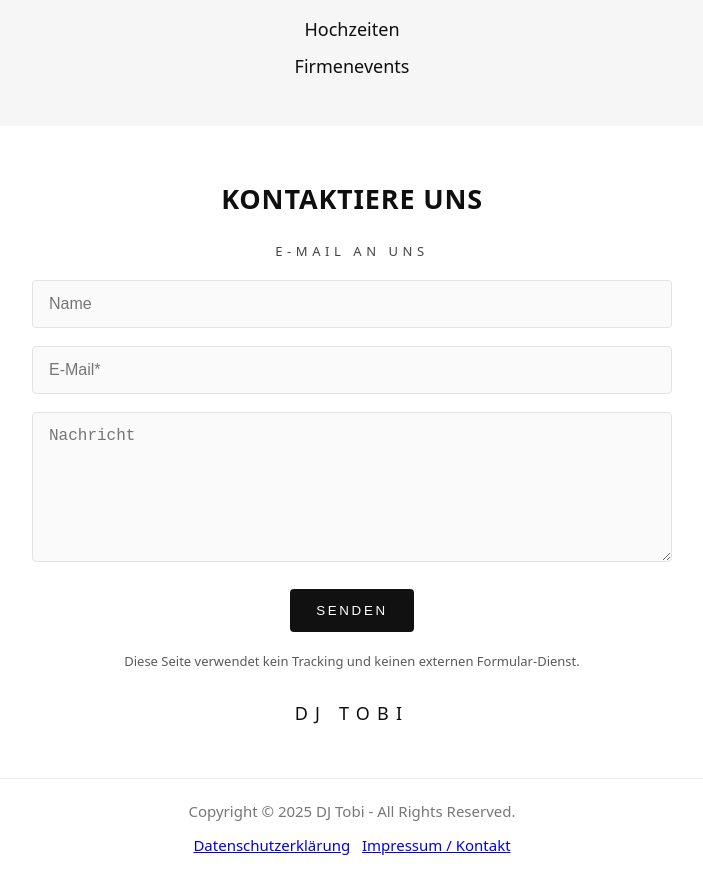
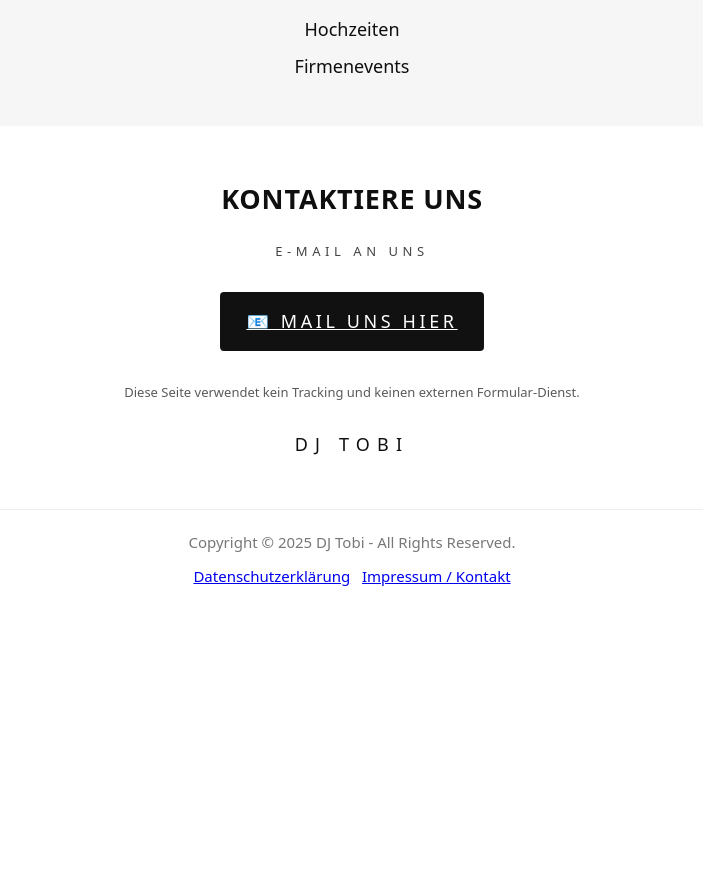
Before and after one commit to specialtyservices/djtobi, a plain HTML site: page index.html in a window 1280 px wide. Shown: the part 2986-3864 px from the top of the page, without its empty margins (288-991 px from the left). After the commit the page ends 3595 px from the top, so only its background shows below. Drawn offline with Linux system fonts and the light colour scheme.

Commit message:
Update index.html
changed formular to single mail cloickthrough

```diff
--- a/index.html
+++ b/index.html
@@ -106,18 +106,22 @@
       </div>
     </section>
 
-    <section class="wrap contact" id="contact">
-      <h2 class="center" style="margin-bottom:18px">KONTAKTIERE UNS</h2>
-      <div class="smallcap">E‑MAIL AN UNS</div>
-      <form action="mailto:booking@djtobi.ch" method="post" enctype="text/plain">
-        <p><input type="text" name="name" placeholder="Name"></p>
-        <p><input type="email" name="email" placeholder="E‑Mail*"></p>
-        <p><textarea name="message" placeholder="Nachricht"></textarea></p>
-        <p class="center"><button class="btn" type="submit">Senden</button></p>
-      </form>
-      <div class="center muted" style="font-size:13px;margin-top:10px">Diese Seite verwendet kein Tracking und keinen externen Formular‑Dienst.</div>
-      <div class="center" style="letter-spacing:.4em;margin-top:26px">DJ TOBI</div>
-    </section>
+<section class="wrap contact" id="contact">
+  <h2 class="center" style="margin-bottom:18px">KONTAKTIERE UNS</h2>
+  <div class="smallcap">E-MAIL AN UNS</div>
+
+  <div class="center" style="margin:30px 0;">
+    <a class="btn" href="mailto:booking@djtobi.ch?subject=Anfrage%20über%20DJTobi.ch">
+      📧 Mail uns hier
+    </a>
+  </div>
+
+  <div class="center muted" style="font-size:13px;margin-top:10px">
+    Diese Seite verwendet kein Tracking und keinen externen Formular-Dienst.
+  </div>
+  <div class="center" style="letter-spacing:.4em;margin-top:26px">DJ TOBI</div>
+</section>
+
   </main>
 
   <footer>
```
